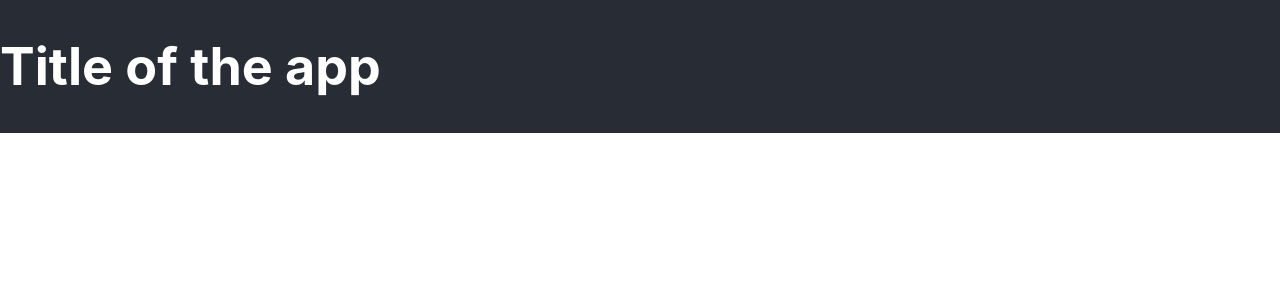
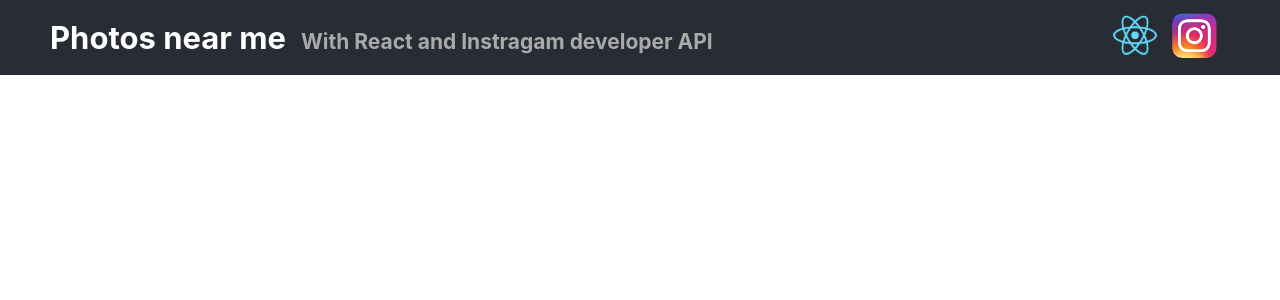
Before and after one commit to adrien-supizet/instagram-api, a React (Create React App) app: page / in a window 1280 px wide. Shown: the top 300 px of the page. Built offline with nearby package versions, Linux system fonts and the light colour scheme.

Commit message:
Displays header content

```diff
--- a/src/App.css
+++ b/src/App.css
@@ -1,20 +1,14 @@
 .App {
   display: flex;
   flex: 1;
+  min-height: 1000px;
+  align-content: center;
   flex-direction: column;
-}
-.App-header {
-  background-color: #282c34;
-  display: flex;
-  flex-direction: row;
-  align-items: flex-start;
-  justify-content: flex-start;
-  font-size: calc(10px + 2vmin);
-  color: white;
 }
 
 .App-feed {
   display: flex;
+  background-color: #777777;
   flex-direction: row;
   align-items: flex-start;
   justify-content: flex-start;
--- a/src/components/Header.js
+++ b/src/components/Header.js
@@ -1,13 +1,44 @@
 import React, { PureComponent } from 'react';
 import { headerText } from '../res/TextContent';
+const instaLogo = require('../res/img/instagram-logo.png');
+const reactLogo = require('../res/img/react-logo.png');
 
 export default class Header extends PureComponent {
   componentDidMount() {}
   render() {
     return (
-      <header {...this.props}>
-        <h1>{headerText.title}</h1>
+      <header style={styles.header} {...this.props}>
+        <div>
+          <h1 style={styles.title}>{headerText.title}</h1>
+          <h2 style={styles.subtitle}>{headerText.subtitle}</h2>
+        </div>
+        <div>
+          <LogoWrapper ref="https://reactjs.org/" src={reactLogo} />
+          <LogoWrapper ref="https://www.instagram.com/developer/" src={instaLogo} />
+        </div>
       </header>
     );
   }
 }
+
+const LogoWrapper = ({ ref, src, ...props }) => (
+  <a href={ref} target="blank">
+    <img src={src} alt=" " style={styles.logo} {...props} />
+  </a>
+);
+
+const styles = {
+  header: {
+    backgroundColor: '#282c34',
+    display: 'flex',
+    flexDirection: 'row',
+    alignItems: 'center',
+    justifyContent: 'space-between',
+    color: 'white',
+    padding: '0 50px 0 50px',
+    minHeight: 75
+  },
+  logo: { height: 50, width: 50, paddingRight: 10 },
+  title: { fontSize: 'calc(15px + 2vmin)', display: 'inline', paddingRight: 15 },
+  subtitle: { fontSize: 'calc(5px + 2vmin)', display: 'inline', color: '#AAAAAA' }
+};
--- a/src/res/TextContent.js
+++ b/src/res/TextContent.js
@@ -1,3 +1,4 @@
 export const headerText = {
-  title: 'Title of the app'
+  title: 'Photos near me',
+  subtitle: 'With React and Instragam developer API'
 };
```
Also changed, not shown: src/res/img/instagram-logo.png (added), src/res/img/react-logo.png (added).
